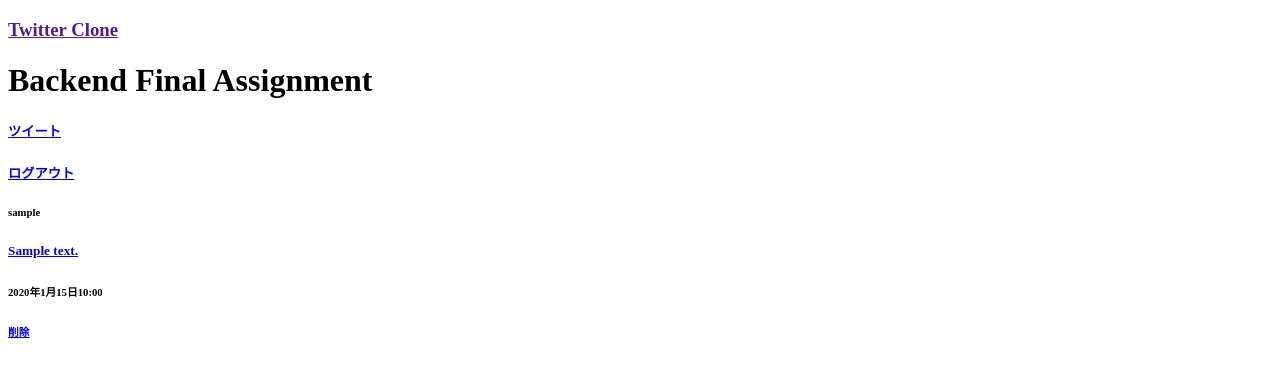
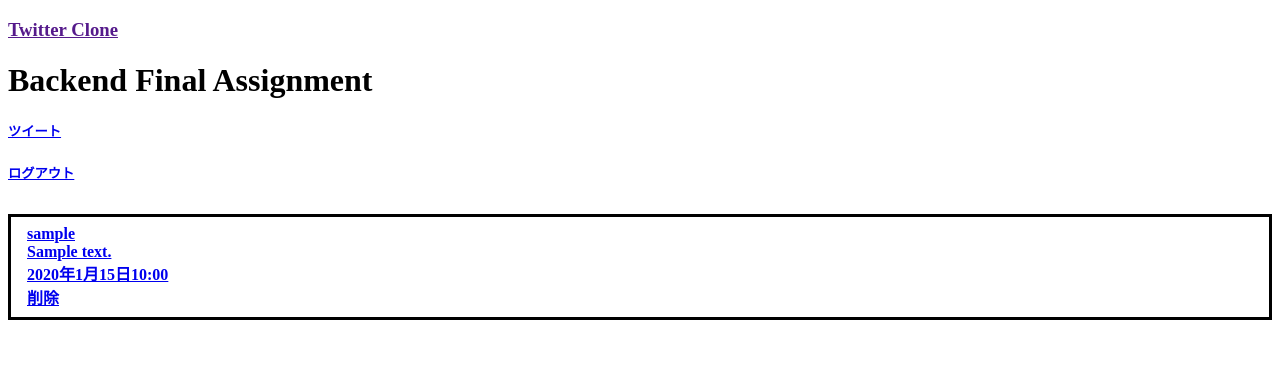
Before and after one commit to shinonome-inc/-backend-final-assignment-Kosei, a Django app: page /tweets/home/ in a window 1280 px wide. Shown: the top 377 px of the page. Run offline with Django 4.2, Linux system fonts and the light colour scheme; a user stored in the database is signed in; tables that the repository leaves empty hold one stand-in row (values such as "Sample post").

Commit message:
'cssでツイートを囲うように装飾'

```diff
--- /dev/null
+++ b/static/css/tweet_home.css
@@ -0,0 +1,11 @@
+.tweet_box {
+    padding: 0.5em 1em;
+    margin: 2em 0;
+    font-weight: bold;
+    border: solid 3px #000000;
+}
+
+.tweet_box p {
+    margin: 0;
+    padding: 0;
+}
--- a/templates/common/base.html
+++ b/templates/common/base.html
@@ -1,5 +1,6 @@
 <!DOCTYPE html>
 <html lang="ja">
+{% load static %}
 
 <head>
     <meta charset="UTF-8">
@@ -7,6 +8,7 @@
 </head>
 
 <body>
+    <link rel="stylesheet" href="{% static 'css/tweet_home.css' %}">
     {% block content %}
     {% endblock %}
 </body>
--- a/templates/tweets/home.html
+++ b/templates/tweets/home.html
@@ -13,13 +13,15 @@
 
         <div>
             {% for tweet in object_list %}
-            <div>
-                <h6>{{ tweet.author }}</h6>
-                <h5><a href="{% url 'tweets:detail' tweet.pk %}">{{ tweet.text }}</a></h5>
-                <h6>{{ tweet.created_date }}</h6>
-                {% if request.user == tweet.author %}
-                <h6><a href="{% url 'tweets:delete' tweet.pk %}" type="button">削除</a></h6>
-                {% endif %}
+            <div class="tweet_box">
+                <a href="{% url 'tweets:detail' tweet.pk %}">
+                    <p>{{ tweet.author }}</p>
+                    <p>{{ tweet.text }}</p>
+                    <p>{{ tweet.created_date }}</p>
+                    {% if request.user == tweet.author %}
+                    <p><a href="{% url 'tweets:delete' tweet.pk %}" type="button">削除</a></p>
+                    {% endif %}
+                </a>
             </div>
             {% endfor %}
         </div>
```
Also changed, not shown: static/style.css (deleted).
